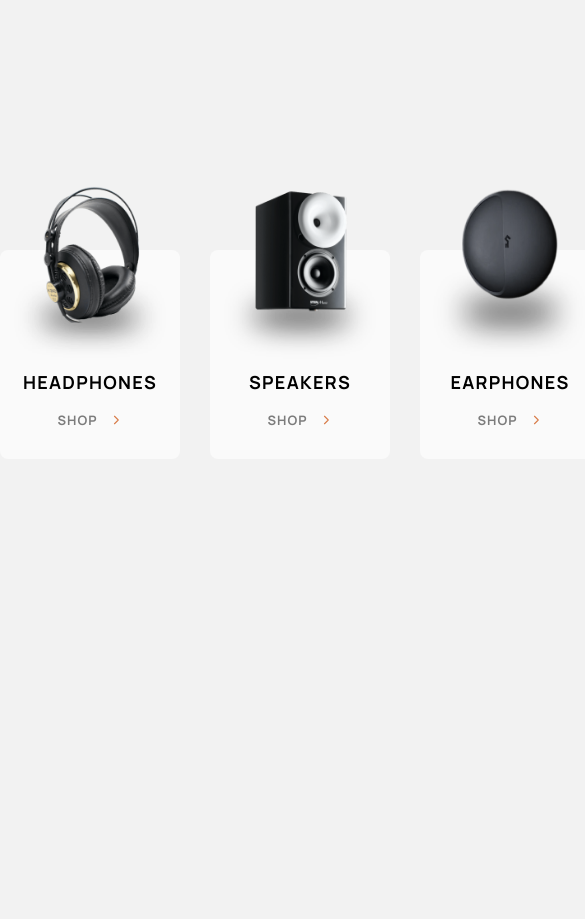
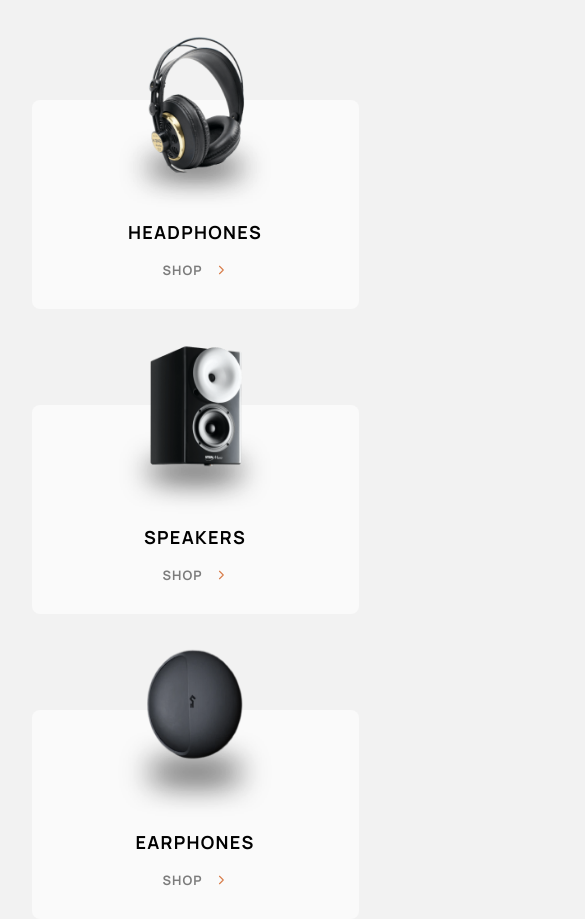
Before and after one commit to Flaviojcf/audiophile_e-commerce, a React (Vite) app: page / in a window 390 px wide. Shown: the whole page, 585 px wide, since content can reach past the window. Before the commit the page ends 844 px from the top, so only its background shows below. Built offline with nearby package versions, Linux system fonts and the light colour scheme.

Commit message:
feat: make ProductCategoriesNavigator responsive

```diff
--- a/src/components/ProductCategoriesNavigator/styles.ts
+++ b/src/components/ProductCategoriesNavigator/styles.ts
@@ -4,15 +4,27 @@ export const ProductCategoriesNavigatorContainer = styled.div`
   margin: 0 auto;
   max-width: 69.375rem;
   width: 100%;
-  margin-top: 250px; // to remove
+  margin-top: 100px; // to remove
 
   display: flex;
   align-items: center;
   gap: 1.875rem;
+
+  @media (min-width: 768px) and (max-width: 1080px) {
+    max-width: 43.0625rem;
+    gap: 0.625rem;
+  }
+
+  @media (max-width: 768px) {
+    max-width: 20.4375rem;
+
+    flex-direction: column;
+    gap: 6rem;
+  }
 `
 
 export const ProductCategoryLink = styled.a`
-  flex: 1;
+  width: 100%;
   padding-bottom: 1.875rem;
 
   display: flex;
```
